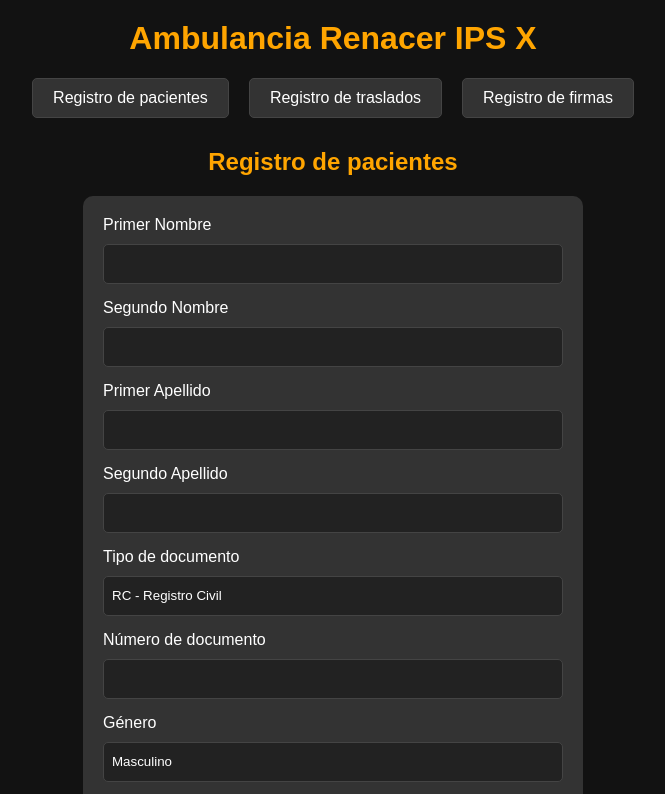
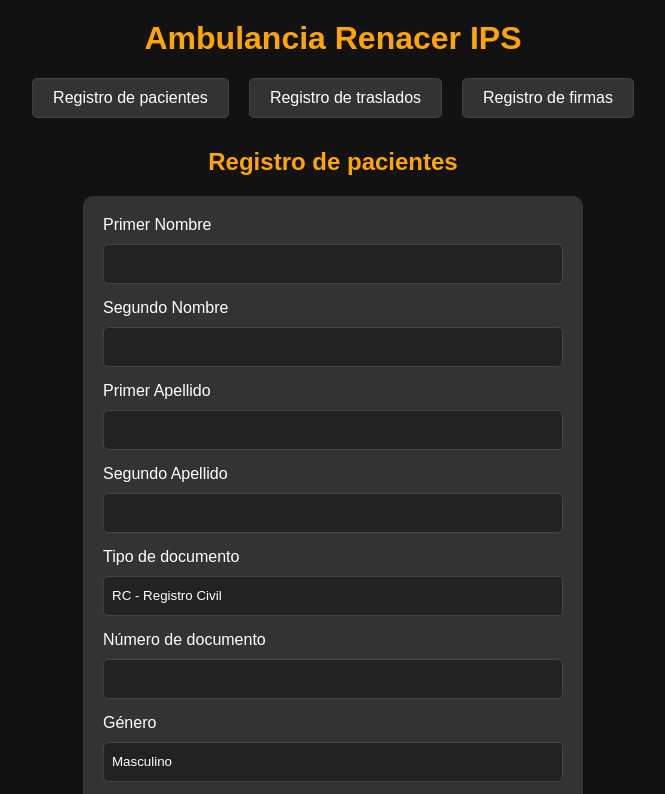
Before and after one commit to PruebaHCAmdbulance/PruebaHCAmdbulance.github.io, a plain HTML site: page index.html in a window 1280 px wide. Shown: the top 794 px of the page, without its empty margins (307-972 px from the left). Drawn offline with nearby package versions, Linux system fonts and the light colour scheme.

Commit message:
Update index.html

```diff
--- a/index.html
+++ b/index.html
@@ -184,7 +184,7 @@
     </style>
 </head>
 <body>
-    <h1>Ambulancia Renacer IPS X</h1>
+    <h1>Ambulancia Renacer IPS</h1>
 
     <div class="tabs">
         <div class="tab" onclick="showContent('registro-pacientes')">Registro de pacientes</div>
```
